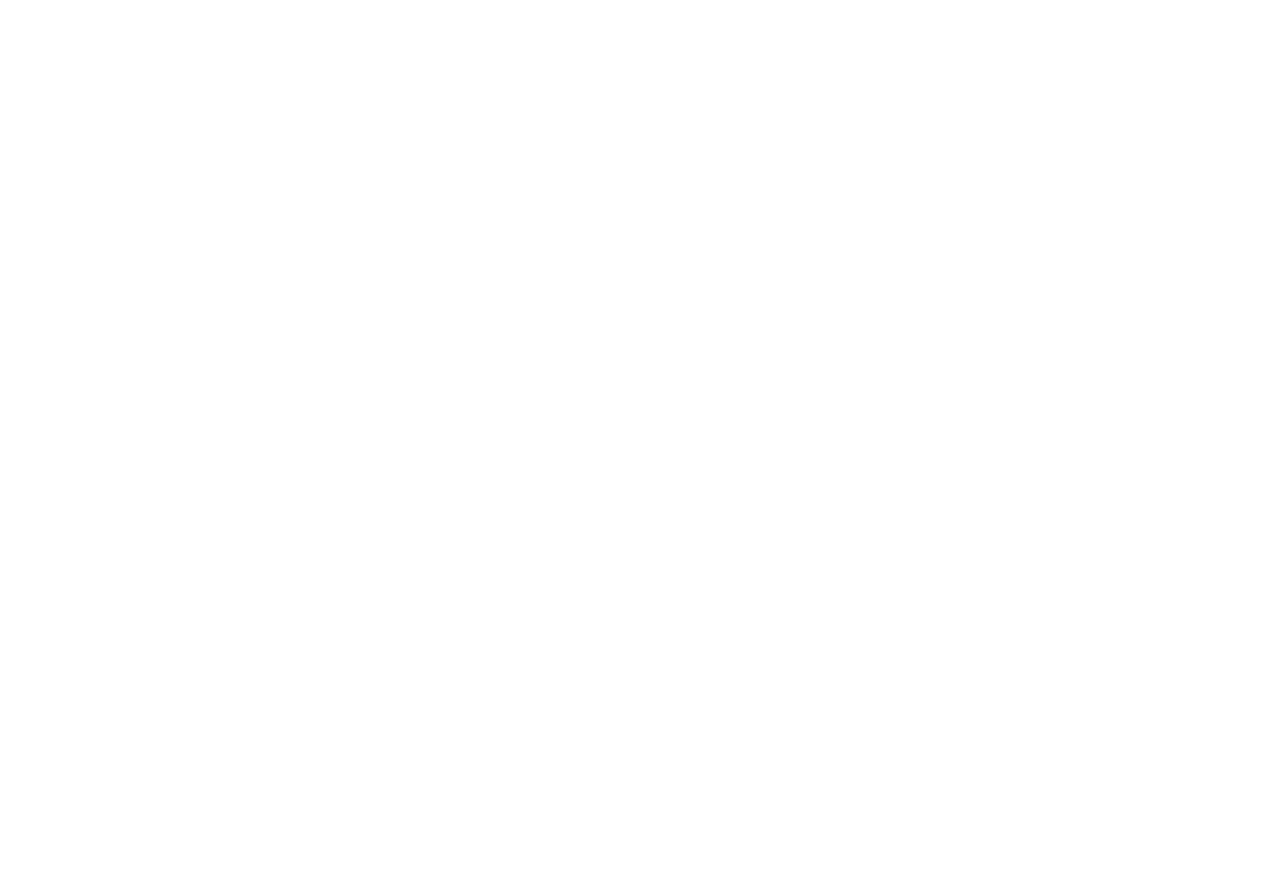
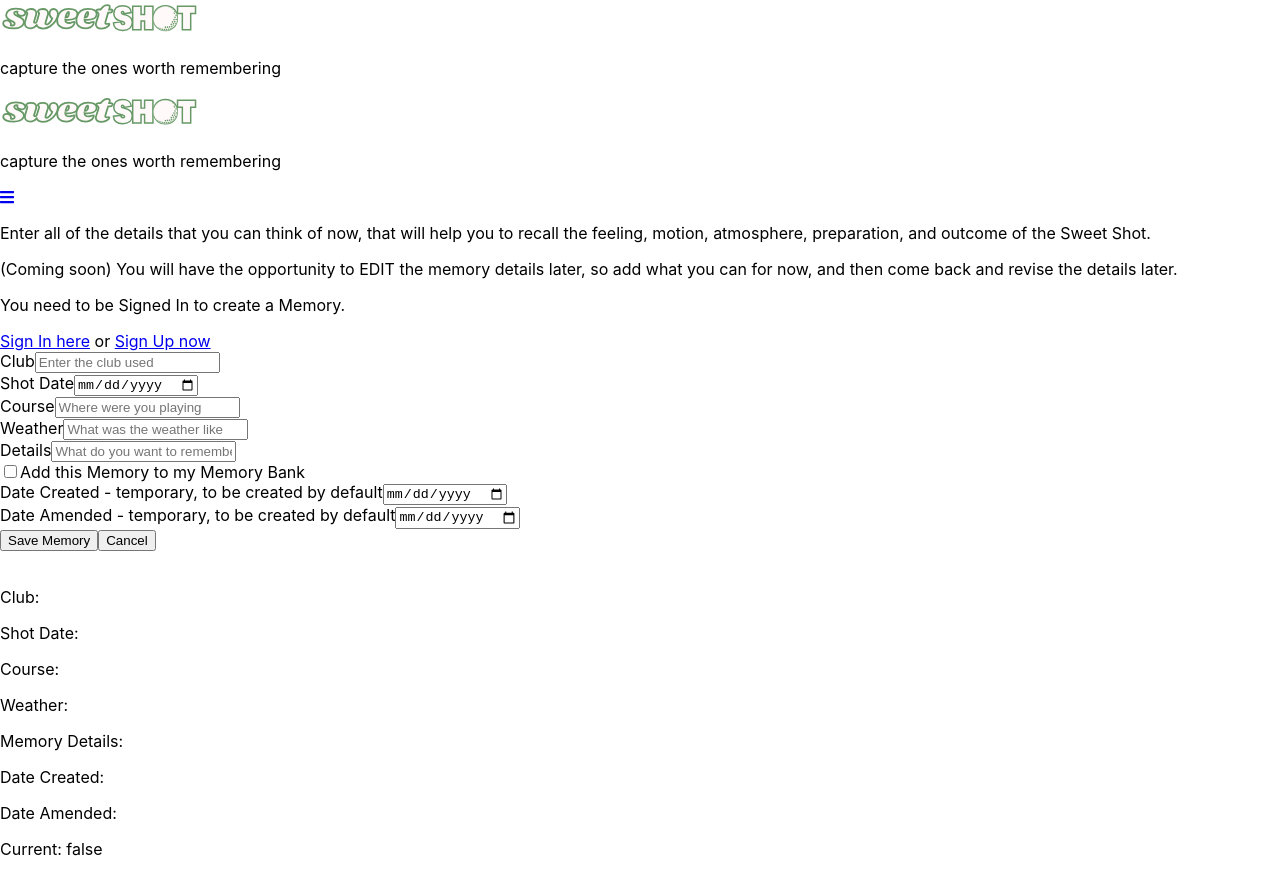
Before and after one commit to Jcat7414/SweetShotWebApp, a React (Create React App) app: page /memorycapture in a window 1280 px wide. Before the commit the page ends 800 px from the top, so only its background shows below. Built offline with nearby package versions, Linux system fonts and the light colour scheme.

Commit message:
Create new memory capture form.

```diff
--- a/src/App.js
+++ b/src/App.js
@@ -7,6 +7,7 @@
 import SignUpPage from "./pages/SignUpPage";
 import SignInPage from "./pages/SignInPage";
 import SignOutPage from "./pages/SignOutPage";
+import MemoryCapturePage from './pages/MemoryCapturePage';
 import MemoryBankPage from "./pages/MemoryBankPage";
 import MemoryPage from "./pages/MemoryPage";
 
@@ -31,6 +32,9 @@
           <Route path="/signout">
             <SignOutPage />
           </Route>
+          <Route path="/memorycapture">
+            <MemoryCapturePage />
+          </Route>
           <Route path="/memorybank" exact>
             <MemoryBankPage />
           </Route>
--- /dev/null
+++ b/src/components/Forms/MemoryCaptureForm.jsx
@@ -0,0 +1,166 @@
+import React, { useState } from "react";
+import { Link, useHistory } from "react-router-dom";
+
+function MemoryCaptureForm() {
+    const [memory, setNewMemory] = useState({
+        "club": "",
+        "shot_date": "",
+        "course": "",
+        "weather": "",
+        "memory_details": "",
+        "date_created": "",
+        "date_amended": "",
+        "is_current": ""
+    });
+
+    const handleChange = (e) => {
+        const { id, value } = e.target;
+        setNewMemory((prevMemory) => ({
+            ...prevMemory,
+            [id]: value,
+        }));
+    }
+
+    const history = useHistory();
+
+    const postData = async() => {
+        const token = window.localStorage.getItem('token')
+
+        const response = await fetch (
+            `${process.env.REACT_APP_API_URL}memory/`, {
+                method: 'POST',
+                headers: {
+                    "Content-Type": "application/json",
+                    'Authorization': `Token ${token}`
+                },
+                body: JSON.stringify(memory),
+            }
+        );
+        return response.json();
+    };
+
+    const handleSubmit = (e) => {
+        e.preventDefault();
+        postData()
+        .then((response) => {
+            window.localStorage.setItem("memory_id", response.id);
+            window.localStorage.setItem("club", memory.club);
+
+            history.push("/memorybank");
+        });
+    };
+
+    const handleCancel = (e) => {
+        e.preventDefault();
+        history.push("/memorybank");
+        window.location.reload(true);
+    };
+
+    return (
+        <form>
+            <div>
+                <p>You need to be Signed In to create a Memory.</p>
+                <Link to="/signin">Sign In here</Link> or <Link to="/signup">Sign Up now</Link>
+            </div>
+            <div>
+                <div>
+                    <label htmlFor="club">Club</label>
+                        <input
+                            type="text"
+                            id="club"
+                            placeholder="Enter the club used"
+                            required
+                            onChange={handleChange}
+                        />
+                </div>
+                <div>
+                    <label htmlFor="shot_date">Shot Date</label>
+                        <input
+                            type="date"
+                            id="shot_date"
+                            placeholder="Enter the date of the Sweet Shot"
+                            onChange={handleChange}
+                        />
+                </div>
+                <div>
+                    <label htmlFor="course">Course</label>
+                        <input
+                            type="text"
+                            id="course"
+                            placeholder="Where were you playing"
+                            onChange={handleChange}
+                        />
+                </div>
+                <div>
+                    <label htmlFor="weather">Weather</label>
+                        <input
+                            type="text"
+                            id="weather"
+                            placeholder="What was the weather like"
+                            onChange={handleChange}
+                        />
+                </div>
+                <div>
+                    <label htmlFor="memory_details">Details</label>
+                        <input
+                            type="text"
+                            id="memory_details"
+                            placeholder="What do you want to remember about this Sweet Shot?<br/>
+                            For example:<br/>
+                            The lie of the ball<br/>
+                            Who you were with<br/>
+                            Any sounds or smells<br/>
+                            The way you gripped the club<br/>
+                            How much backswing you used<br/>
+                            What were you thinking about (or not)<br/>
+                            How did it feel<br/>
+                            What was the outcome"
+                            onChange={handleChange}
+                        />
+                </div>
+                <div>
+                    <input
+                        type="checkbox"
+                        id="is_current"
+                        required
+                        onChange={handleChange}
+                    />
+                        <label htmlFor="is_current">Add this Memory to my Memory Bank</label>
+                </div>
+                <div>
+                    <label htmlFor="date_created">Date Created - temporary, to be created by default</label>
+                        <input
+                            type="date"
+                            id="date_created"
+                            required
+                            onChange={handleChange}
+                        />
+                </div>
+                <div>
+                    <label htmlFor="date_amended">Date Amended - temporary, to be created by default</label>
+                        <input
+                            type="date"
+                            id="date_amended"
+                            required
+                            onChange={handleChange}
+                        />
+                </div>
+                <div>
+                    <button type="submit" onClick={handleSubmit}>Save Memory</button>
+                    <button type="cancel" onClick={handleCancel}>Cancel</button>
+                </div>
+            </div>
+            <br/>
+            <p>Club: {memory.club} </p>
+            <p>Shot Date: {memory.shot_date}</p>
+            <p>Course: {memory.course}</p>
+            <p>Weather: {memory.weather}</p>
+            <p>Memory Details: {memory.memory_details}</p>
+            <p>Date Created: {memory.date_created}</p>
+            <p>Date Amended: {memory.date_amended}</p>
+            <p>Current: {memory.is_current ? "true" : "false"}</p>
+        </form>
+    );
+}
+
+export default MemoryCaptureForm;
--- a/src/components/Forms/SignInForm.jsx
+++ b/src/components/Forms/SignInForm.jsx
@@ -19,8 +19,6 @@
     };
 
     const postData = async() => {
-        const username = window.localStorage.getItem("username")
-
         const response = await fetch(
             `${process.env.REACT_APP_API_URL}api-token-auth/`,
             {
--- a/src/components/Menu/Header.jsx
+++ b/src/components/Menu/Header.jsx
@@ -11,13 +11,13 @@
     return (
         <div>
             <div className="logo-signed-out">
-                <Link to="/"><img src={ Logo } width="200px"></img></Link>
+                <Link to="/"><img src={ Logo } width="200px" alt="Sweet Shot Logo"></img></Link>
             </div>
             <div>
                 <p>capture the ones worth remembering</p>
             </div>
             <div className="logo-signed-in">
-                <Link to="/"><img src={ Logo } width="200px"></img></Link>
+                <Link to="/"><img src={ Logo } width="200px" alt="Sweet Shot Logo"></img></Link>
                 <div>
                     <p>capture the ones worth remembering</p>
                 </div>
--- a/src/components/Menu/Menu.jsx
+++ b/src/components/Menu/Menu.jsx
@@ -5,8 +5,8 @@
 function Menu() {
     return (
         <div>
-            <div><Link to="/"><img src={ Logo } width="200px" /></Link></div>
-            <div><Link to="capturememory/">Capture a Memory</Link></div>
+            <div><Link to="/"><img src={ Logo } width="200px" alt="Sweet Shot Logo" /></Link></div>
+            <div><Link to="memorycapture/">Capture a Memory</Link></div>
             <div><Link to="/memorybank">View Memory Bank</Link></div>
             <div><Link to="/userprofile">User Profile</Link></div>
             <div><Link to="/settings">Settings</Link></div>
--- a/src/pages/HomePage.jsx
+++ b/src/pages/HomePage.jsx
@@ -1,4 +1,4 @@
-import React, { useState, useEffect } from "react";
+import React from "react";
 import Logo from "../assets/sweet-shot-logo-cursive.svg";
 import { Link } from "react-router-dom";
 
@@ -7,7 +7,7 @@
     return (
         <div id="home-screen">
             <div className="sweet-shot-logo">
-                <img src={ Logo } width="300px"></img>
+                <img src={ Logo } width="300px" alt="Sweet Shot Logo"></img>
                 <p>capture the ones worth remembering</p>
             </div>
             <div className="purpose-paragraph">
--- a/src/pages/MemoryBankPage.jsx
+++ b/src/pages/MemoryBankPage.jsx
@@ -1,4 +1,5 @@
 import React, { useState, useEffect } from "react";
+import { Link } from "react-router-dom";
 import MemoryCard from "../components/MemoryCard/MemoryCard";
 import Header from "../components/Menu/Header";
 
@@ -30,6 +31,7 @@
                     return <MemoryCard key={key} memoryData={memoryData} />;
                 })}
             </div>
+            <Link to="/memorycapture">Capture a Memory</Link>
         </div>
     );
 }
--- /dev/null
+++ b/src/pages/MemoryCapturePage.jsx
@@ -0,0 +1,21 @@
+import React from "react";
+import MemoryCaptureForm from "../components/Forms/MemoryCaptureForm";
+import Header from "../components/Menu/Header";
+
+function MemoryCapturePage() {
+
+    return (
+        <div>
+            <Header />
+            <div>
+                <p>Enter all of the details that you can think of now, that will help you to recall the feeling,
+                    motion, atmosphere, preparation, and outcome of the Sweet Shot.</p>
+                <p>(Coming soon) You will have the opportunity to EDIT the memory details later,
+                    so add what you can for now, and then come back and revise the details later.</p>
+            </div>
+            <MemoryCaptureForm />
+        </div>
+    );
+}
+
+export default MemoryCapturePage;
--- a/src/pages/MemoryPage.jsx
+++ b/src/pages/MemoryPage.jsx
@@ -1,5 +1,5 @@
 import React, { useState, useEffect }  from "react";
-import { Link , useParams } from "react-router-dom";
+import { Link, useParams } from "react-router-dom";
 import Header from "../components/Menu/Header";
 
 function MemoryPage() {
@@ -33,7 +33,10 @@
                 <h3>Course: { memoryData.course }</h3>
                 <h3>Weather: { memoryData.weather }</h3>
                 <p>{ memoryData.memory_details }</p>
+                <Link to="memoryedit">Edit Memory</Link>
             </div>
+            <Link to="/memorycapture">Capture a Memory</Link>
+            <Link to="/memorybank">View Memory Bank</Link>
         </div>
     );
 }
```
